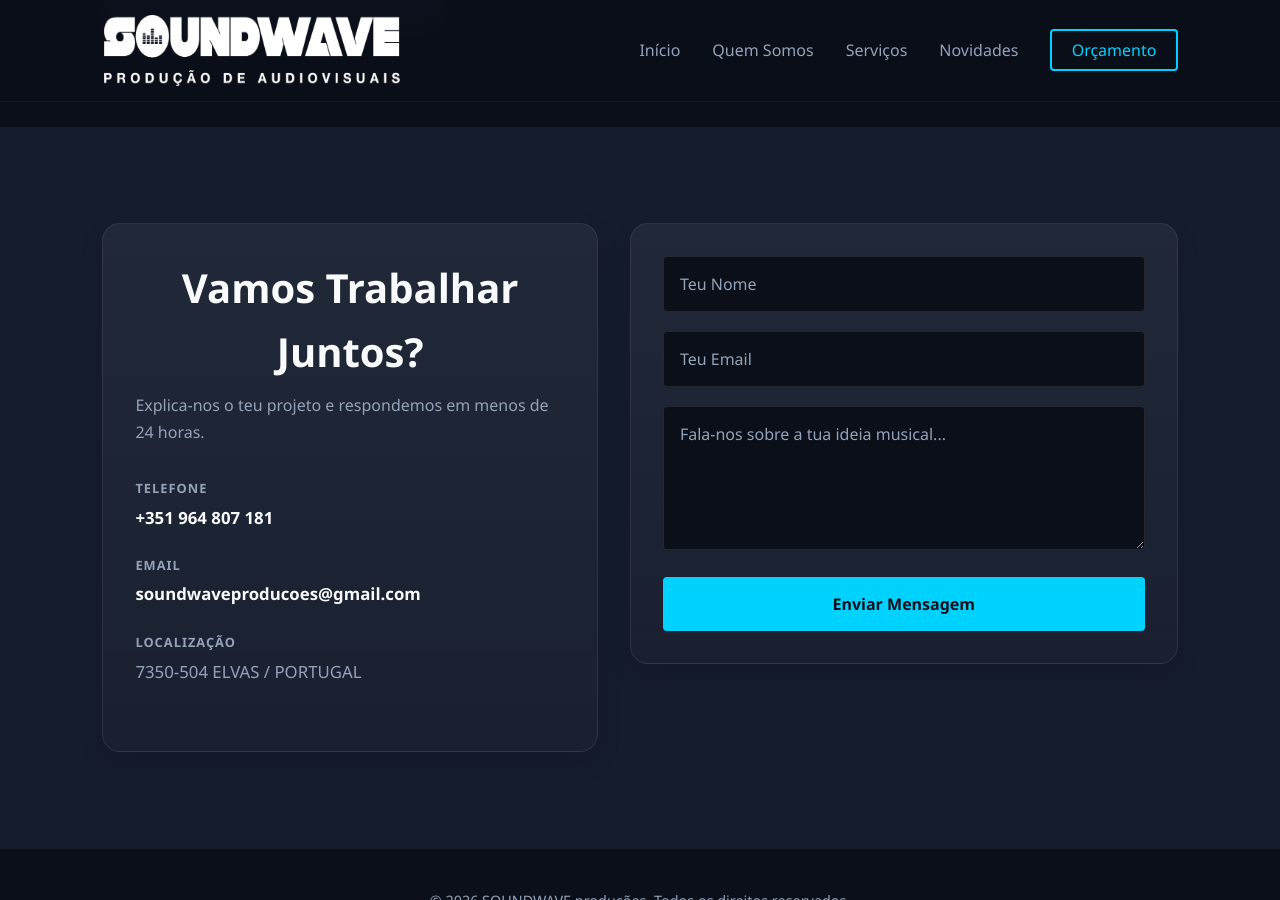
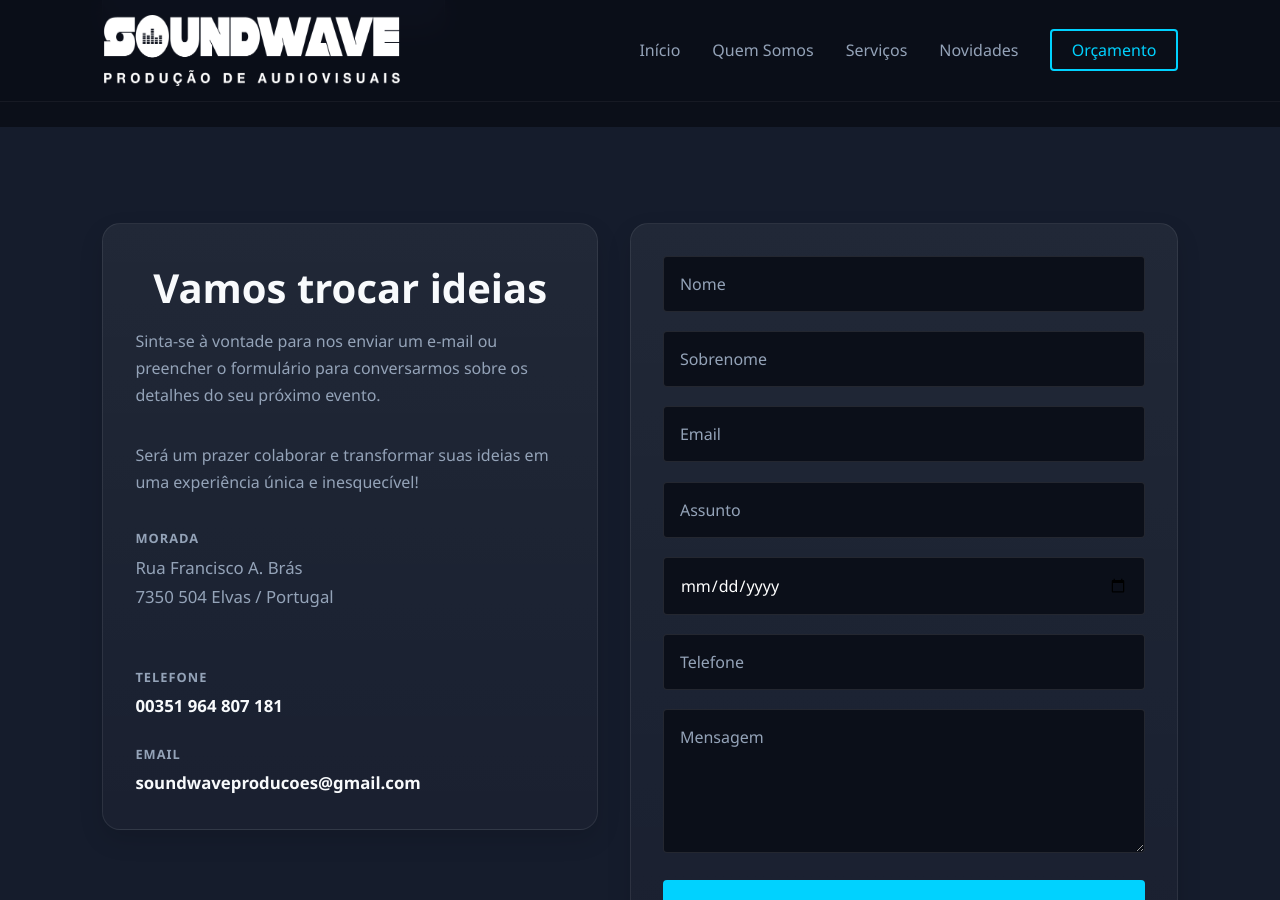
Before and after one commit to jaarego/jaarego.github.io, a Jekyll site: the page built from index.html, in a window 1280 px wide and 900 px high, scrolled down 4288 px. Built offline with Jekyll 4.4.1, drawn with Linux system fonts in a browser that asks for light colours.

Commit message:
alterações contacto.html

```diff
--- a/_includes/contacto.html
+++ b/_includes/contacto.html
@@ -1,14 +1,23 @@
 <div class="contact-layout">
     <div class="contact-info-card">
-        <h2>Vamos Trabalhar Juntos?</h2>
+        <h2>Vamos trocar ideias</h2>
         <p>
-            Explica-nos o teu projeto e respondemos em menos de 24 horas.
+            Sinta-se à vontade para nos enviar um e-mail ou preencher o formulário para conversarmos sobre os detalhes do seu próximo evento.
+        </p>
+
+        <p>
+            Será um prazer colaborar e transformar suas ideias em uma experiência única e inesquecível!
         </p>
 
         <div class="contact-details">
             <div class="contact-item">
+                <span class="contact-label">Morada</span>
+                <p class="contact-text">Rua Francisco A. Brás<br>7350 504 Elvas / Portugal</p>
+            </div>
+
+            <div class="contact-item">
                 <span class="contact-label">Telefone</span>
-                <a href="tel:+351964807181" class="contact-link">+351 964 807 181</a>
+                <a href="tel:+351964807181" class="contact-link">00351 964 807 181</a>
             </div>
 
             <div class="contact-item">
@@ -17,30 +26,40 @@
                     soundwaveproducoes@gmail.com
                 </a>
             </div>
-
-            <div class="contact-item">
-                <span class="contact-label">Localização</span>
-                <p class="contact-text">7350-504 ELVAS / PORTUGAL</p>
-            </div>
         </div>
     </div>
 
     <div class="contact-form-card">
         <form action="https://api.web3forms.com/submit" method="POST" class="contact-form">
             <input type="hidden" name="access_key" value="de7e4241-031c-41dc-b408-7dcd6bf8232e">
-
             <input type="checkbox" name="botcheck" class="hidden-honeypot">
 
             <div class="form-group">
-                <input type="text" name="Nome" placeholder="Teu Nome" required>
+                <input type="text" name="Nome" placeholder="Nome" required>
             </div>
 
             <div class="form-group">
-                <input type="email" name="Email" placeholder="Teu Email" required>
+                <input type="text" name="Sobrenome" placeholder="Sobrenome">
             </div>
 
             <div class="form-group">
-                <textarea name="Mensagem" placeholder="Fala-nos sobre a tua ideia musical..." rows="5" required></textarea>
+                <input type="email" name="Email" placeholder="Email" required>
+            </div>
+
+            <div class="form-group">
+                <input type="text" name="Assunto" placeholder="Assunto" required>
+            </div>
+
+            <div class="form-group">
+                <input type="date" name="Data do evento" placeholder="Data do evento">
+            </div>
+
+            <div class="form-group">
+                <input type="tel" name="Telefone" placeholder="Telefone">
+            </div>
+
+            <div class="form-group">
+                <textarea name="Mensagem" placeholder="Mensagem" rows="5"></textarea>
             </div>
 
             <button type="submit" class="btn-submit">Enviar Mensagem</button>
```
